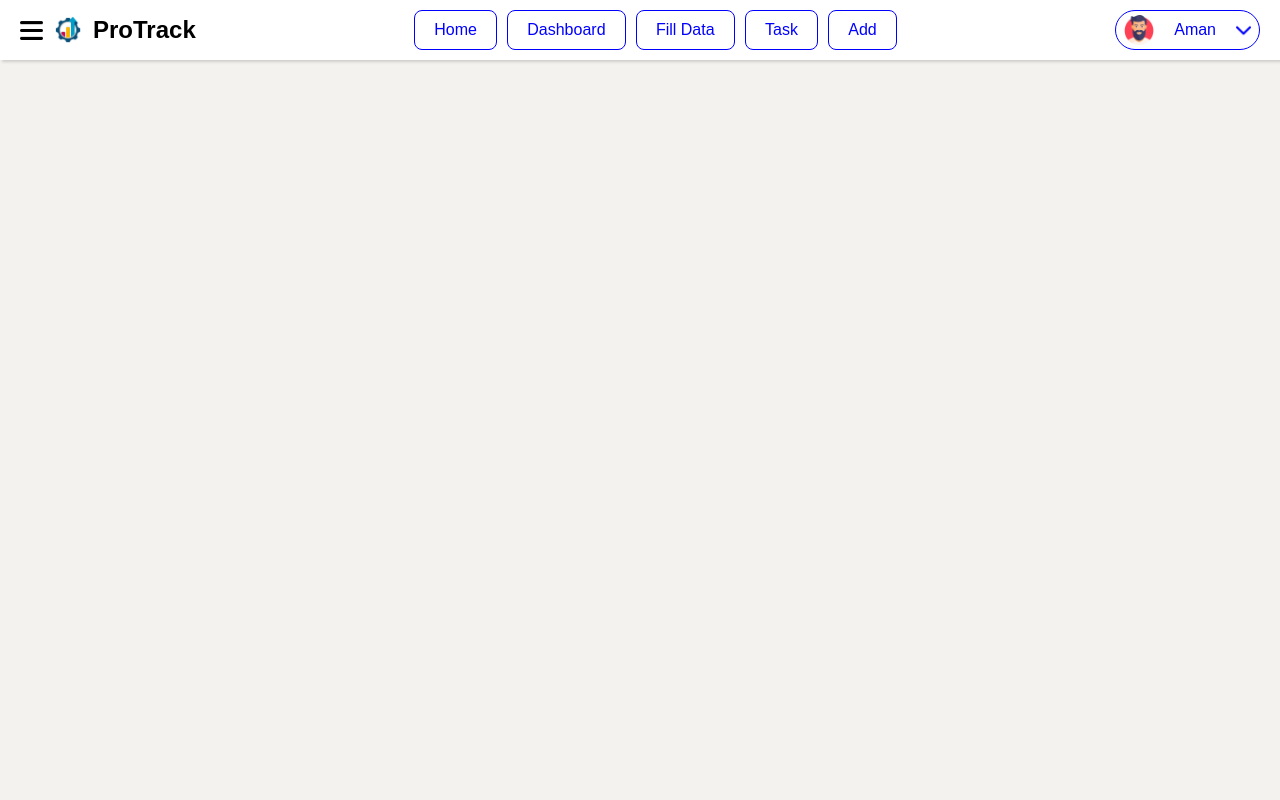
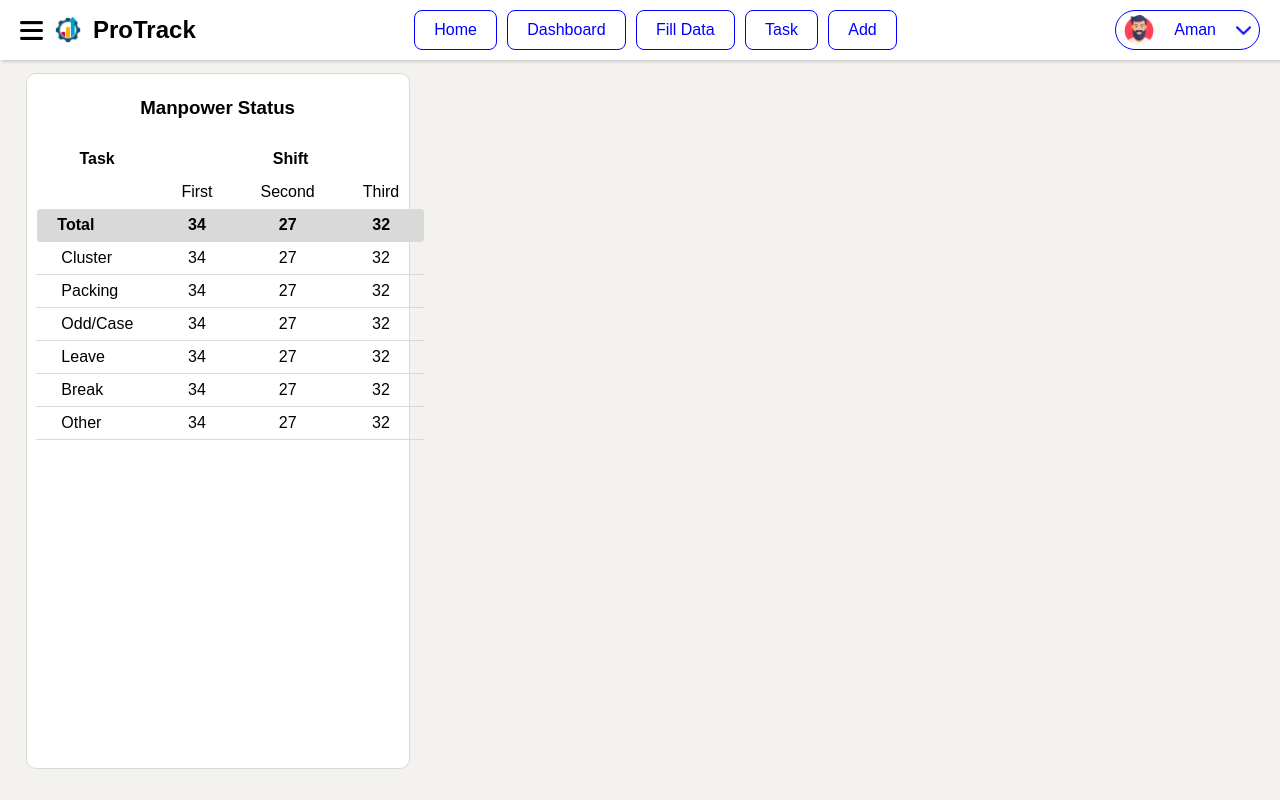
Before and after one commit to kalviumcommunity/ProTrack, a React (Vite) app in the folder Frontend/: page / in a window 1280 px wide. Built offline with nearby package versions, Linux system fonts and the light colour scheme.

Commit message:
home Page basic structure

```diff
--- a/Frontend/package.json
+++ b/Frontend/package.json
@@ -10,6 +10,7 @@
     "preview": "vite preview"
   },
   "dependencies": {
+    "dotenv": "^16.3.1",
     "react": "^18.2.0",
     "react-dom": "^18.2.0",
     "react-icons": "^4.10.1",
--- a/Frontend/src/Components/Navbar.jsx
+++ b/Frontend/src/Components/Navbar.jsx
@@ -29,6 +29,7 @@ function Navbar(props) {
                 <button className='button_user'>   <img className='logo small_logo' src={Man} alt="" /> Aman  <img className='small_logo' src={downArrow} alt="" /> </button>
             </div>
 
+
         </div>
         <div className='navbar_dummy_box'>
 
--- a/Frontend/src/Pages/Home.jsx
+++ b/Frontend/src/Pages/Home.jsx
@@ -1,10 +1,93 @@
 import React from 'react';
+import "./Style/home.css";
+// import Shift_box from "../Components/Shift_box";
 
 function Home(props) {
     return (
-        <div>
+        <div id="home_parent_box">
 
+      <div>
+      <div className="home_left_box">
+          <div className="manpower_heading">
+            <h3>Manpower Status</h3>
+          </div>
+          <div className="manpower_table">
+            <table>
+              <thead>
+                <tr>
+                  <th>Task</th>
+                  <th colSpan="3">Shift</th>
+                </tr>
+                <tr>
+                  <td></td>
+                  <td>First</td>
+                  <td>Second</td>
+                  <td>Third</td>
+                </tr>
+              </thead>
+              <tbody className="manpower_table_body">
+                <tr>
+                  <th>Total</th>
+                  <th>34</th>
+                  <th>27</th>
+                  <th>32</th>
+                </tr>
+
+                <tr>
+                  <td>Cluster</td>
+                  <td>34</td>
+                  <td>27</td>
+                  <td>32</td>
+                </tr>
+
+                <tr>
+                  <td>Packing</td>
+                  <td>34</td>
+                  <td>27</td>
+                  <td>32</td>
+                </tr>
+
+                <tr>
+                  <td>Odd/Case</td>
+                  <td>34</td>
+                  <td>27</td>
+                  <td>32</td>
+                </tr>
+
+                <tr>
+                  <td>Leave</td>
+                  <td>34</td>
+                  <td>27</td>
+                  <td>32</td>
+                </tr>
+
+                <tr>
+                  <td>Break</td>
+                  <td>34</td>
+                  <td>27</td>
+                  <td>32</td>
+                </tr>
+
+                <tr>
+                  <td>Other</td>
+                  <td>34</td>
+                  <td>27</td>
+                  <td>32</td>
+                </tr>
+              </tbody>
+            </table>
+          </div>
         </div>
+
+        <div className="home_left_dummy_box"></div>
+
+        {/* <div className="home_right_box">
+          {Shift_list.map((elem, index) => {
+            return <Shift_box   shift={elem} key={index + 1} />;
+          })}
+        </div> */}
+      </div>
+    </div>
     );
 }
 
--- /dev/null
+++ b/Frontend/src/Pages/Style/home.css
@@ -0,0 +1,103 @@
+
+#home_parent_box {
+    width: 100vw;
+    max-width: 100vw;
+    padding: 0px 2%;
+    box-sizing: border-box;
+
+
+}
+
+#home_parent_box > div {
+    display: flex;
+    width: 100%;
+    max-width: 100%;
+    justify-content: space-between;
+    /* background-color: green; */
+    box-sizing: border-box;
+    position: relative;
+    overflow: hidden;
+}
+
+
+/* <<<<<<<<<<<<<<<<<<<<<<<<<<<<<<<<<<<<<<<<<<<<< Left Home Box >>>>>>>>>>>>>>>>>>>>>>>>>>>>>>>>>>>>>>>>>>>>>>>>>>>>. */
+
+.home_left_box {
+    width: 30%;
+    border: 1px solid #D9D9D9;
+    height: 87vh;
+    text-align: center;
+    border-radius: 10px;
+    background-color: white;
+    position: fixed;
+    top: 73px;
+
+}
+
+.manpower_heading {
+    margin: 20px;
+
+}
+
+.manpower_table {
+    width: 100%;
+    padding-left: .61rem;
+}
+
+
+.manpower_table > table {
+    border: 1px solid rgba(0, 0, 0, 0);
+    border-collapse: collapse;
+}
+th {
+    padding: 4px 20px   ;
+    border: 1px solid rgba(0, 0, 0, 0);
+    border-collapse: collapse;
+}
+
+td  {
+    padding: 4px 1.5rem;
+}
+
+
+
+.manpower_table_body > tr:first-child  {
+    background-color: #D9D9D9;
+}
+
+
+.manpower_table_body > tr:first-child th:first-child {
+     border-top-left-radius: 4px;
+     border-bottom-left-radius: 4px;
+     background-color: #D9D9D9;
+ }
+
+.manpower_table_body > tr:first-child th:last-child {
+     border-top-right-radius: 4px;
+     border-bottom-right-radius: 4px;
+     background-color: #D9D9D9;
+}
+
+
+.manpower_table_body > tr {
+    border-bottom: 1px solid #D9D9D9;
+}
+.manpower_table_body > tr > td:first-child ,
+.manpower_table_body > tr > th:first-child
+{
+    text-align: left;
+}
+
+.home_left_dummy_box {
+    width: 30%;
+}
+/* <<<<<<<<<<<<<<<<<<<<<<<<<<<<<<<<<<<<<<<<<<<<< Right Home Box >>>>>>>>>>>>>>>>>>>>>>>>>>>>>>>>>>>>>>>>>>>>>>>>>>>>. */
+
+.home_right_box {
+    width: 67%;
+    min-height: 87vh;
+    padding: 0px;
+    overflow: hidden;
+    /* position: fixed */
+
+}
--- a/Frontend/src/config.js
+++ b/Frontend/src/config.js
@@ -1,5 +1,9 @@
+
+
+let ip = process.env.BACKEND_IP;
+
 let parameters = {
-    backend_ip : "http://localhost:8080"
+    backend_ip : ip
 }
 
 export default parameters;
```
Also changed, not shown: 1 other file (tests, documents, lock files or other folders).
